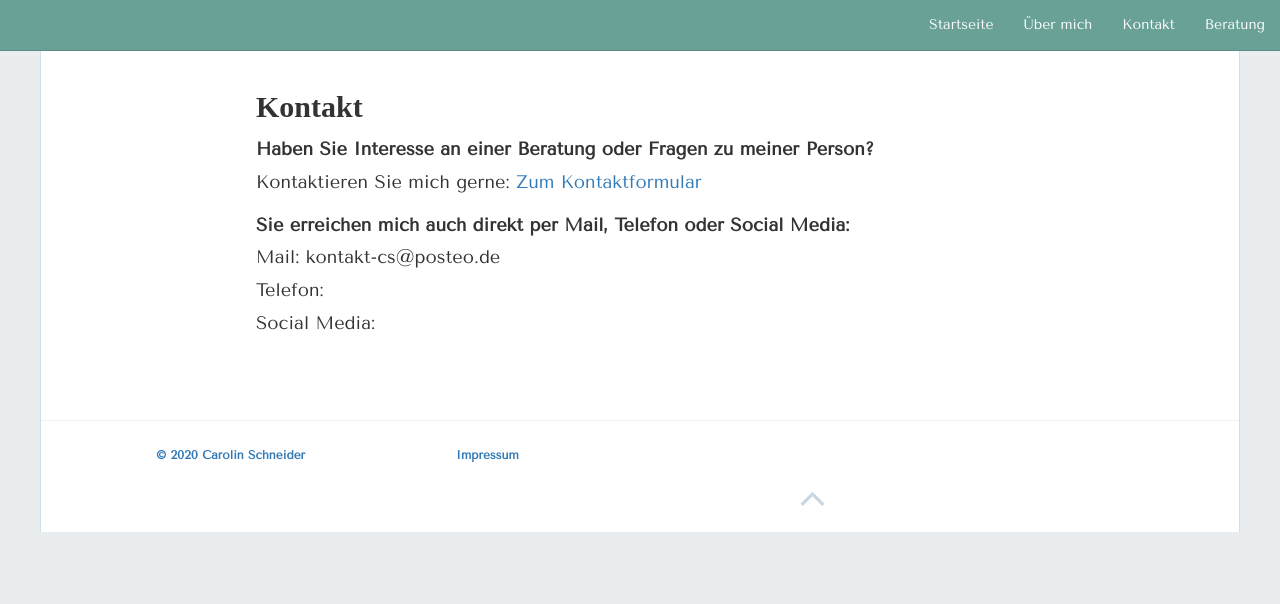
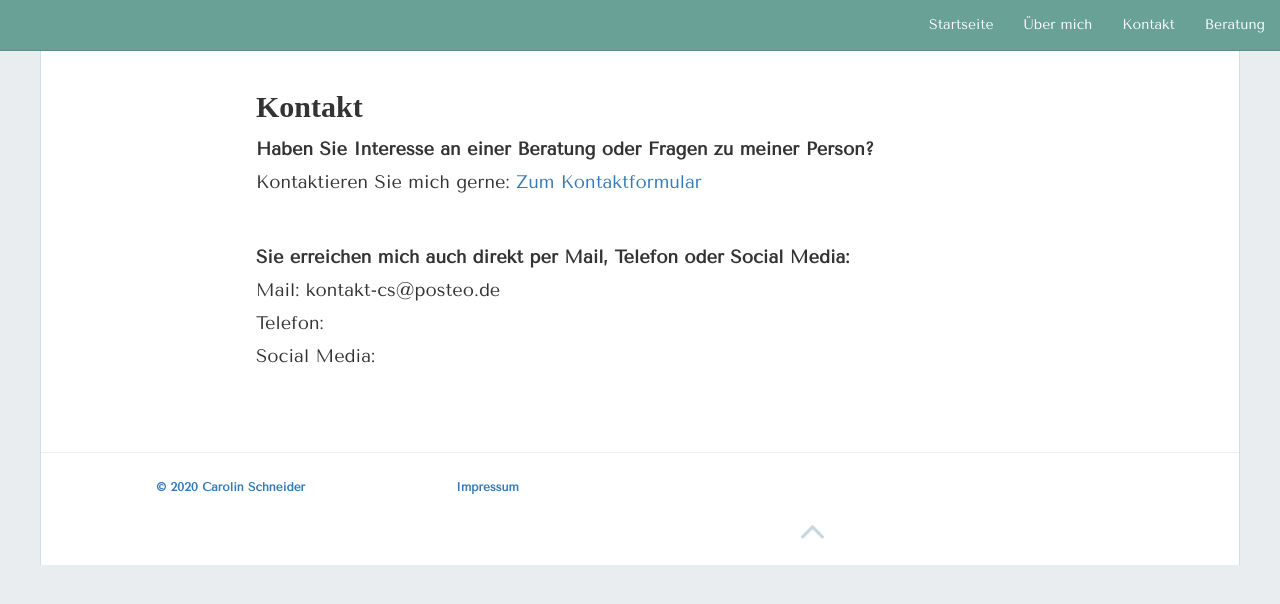
Before and after one commit to carolinschneider/carolinschneider.github.io, a Jekyll site: the page built from kontakt.md, in a window 1280 px wide. Shown: the top 604 px of the page. Built offline with Jekyll 4.4.1, drawn with Linux system fonts in a browser that asks for light colours; nearby versions of some CDN libraries; some web fonts are replaced.

Commit message:
Update kontakt.md

```diff
--- a/kontakt.md
+++ b/kontakt.md
@@ -3,13 +3,13 @@ layout: inner
 title: Kontakt
 permalink: /kontakt/
 ---
-## Kontakt
+## Kontakt <br>
 
 **Haben Sie Interesse an einer Beratung oder Fragen zu meiner Person?** <br>
 Kontaktieren Sie mich gerne:
 {% include contact.html %} <br>
 {% include contact-modal.html %}
-
+<br>
 **Sie erreichen mich auch direkt per Mail, Telefon oder Social Media:** <br>
 Mail: kontakt-cs@posteo.de <br>
 Telefon: <br>
```
